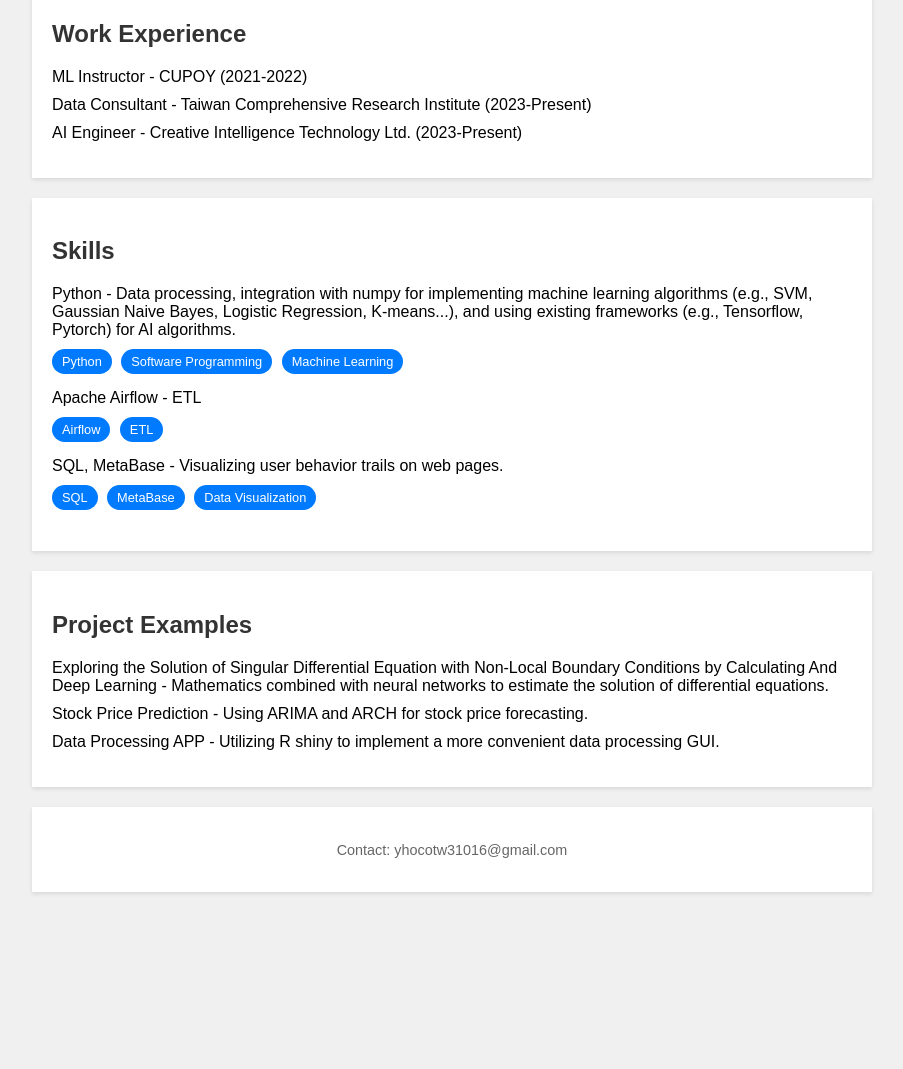
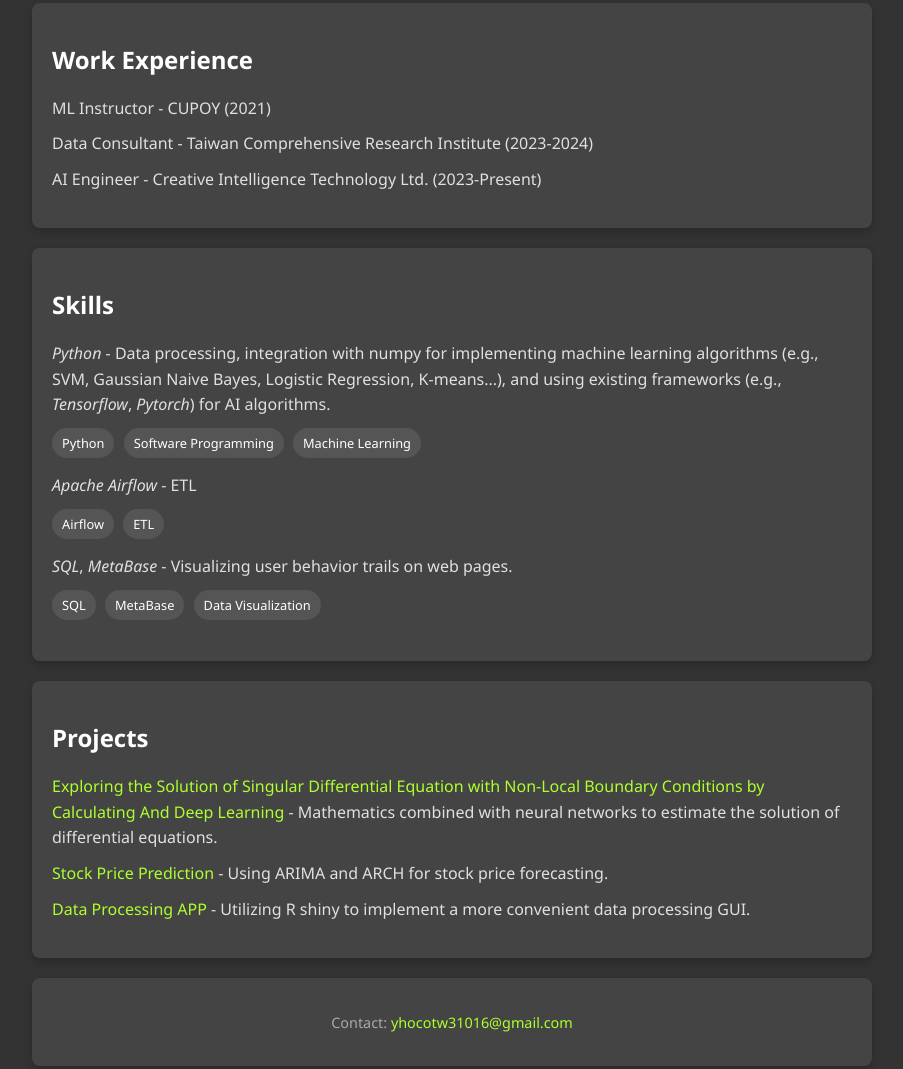
Before and after one commit to jieyao-MilestoneHub/Profile, a plain HTML site: page index.html in a window 1280 px wide. Shown: the part 394-1463 px from the top of the page, without its empty margins (188-1091 px from the left). Before the commit the page ends 1306 px from the top, so only its background shows below. Drawn offline with Linux system fonts and the light colour scheme.

Commit message:
Fix style
Fix style from casual to formal.
Because it's a half-formal profile.
Fix css and html.

```diff
--- a/css/style.css
+++ b/css/style.css
@@ -1,36 +1,38 @@
+body {
+    font-family: 'Segoe UI', Tahoma, Geneva, Verdana, sans-serif;
+    margin: 0;
+    padding: 0;
+    background-color: #333; /* 暗色背景 */
+    color: #e0e0e0; /* 淺色文字 */
+}
+
+header, section, footer {
+    margin: 20px auto;
+    width: 90%;
+    max-width: 800px;
+    background: #444; /* 深灰色背景 */
+    padding: 20px;
+    box-shadow: 0 4px 8px rgba(0,0,0,0.2);
+    border-radius: 8px;
+}
+
+header h1, section h2 {
+    color: #ffffff; /* 白色標題 */
+}
+
 .tags {
     margin-top: 10px;
 }
 
 .tag {
     display: inline-block;
-    background-color: #007bff;
+    background-color: #555; /* 深灰色標籤背景 */
     color: white;
     padding: 5px 10px;
     border-radius: 15px;
     font-size: 0.8em;
     margin-right: 5px;
     margin-bottom: 5px;
-}
-
-body {
-    font-family: Arial, sans-serif;
-    margin: 0;
-    padding: 0;
-    background-color: #f0f0f0;
-}
-
-header, section, footer {
-    margin: 20px auto;
-    width: 90%;
-    max-width: 800px;
-    background: white;
-    padding: 20px;
-    box-shadow: 0 2px 4px rgba(0,0,0,0.1);
-}
-
-header h1, section h2 {
-    color: #333;
 }
 
 ul {
@@ -40,10 +42,28 @@
 
 li {
     margin-bottom: 10px;
+    line-height: 1.6;
 }
 
 footer {
     text-align: center;
     font-size: 0.9em;
-    color: #666;
+    color: #aaa; /* 淡灰色文字 */
 }
+
+a {
+    color: #adff2f; /* 柔和的連結顏色 */
+    text-decoration: none;
+}
+
+a:hover {
+    text-decoration: underline;
+}
+
+em {
+    font-style: italic; /* 專業工具斜體 */
+}
+
+strong {
+    font-weight: bold; /* 重要開頭加粗 */
+}
--- a/index.html
+++ b/index.html
@@ -18,16 +18,16 @@
     <section id="experience">
         <h2>Work Experience</h2>
         <ul>
-            <li>ML Instructor - CUPOY (2021-2022)</li>
-            <li>Data Consultant - Taiwan Comprehensive Research Institute (2023-Present)</li>
+            <li>ML Instructor - CUPOY (2021)</li>
+            <li>Data Consultant - Taiwan Comprehensive Research Institute (2023-2024)</li>
             <li>AI Engineer - Creative Intelligence Technology Ltd. (2023-Present)</li>
         </ul>
     </section>
     <section id="skills">
-        <h2>Skills</h2>
+        <h2><strong>Skills</strong></h2>
         <ul>
             <li>
-                Python - Data processing, integration with numpy for implementing machine learning algorithms (e.g., SVM, Gaussian Naive Bayes, Logistic Regression, K-means...), and using existing frameworks (e.g., Tensorflow, Pytorch) for AI algorithms.
+                <em>Python</em> - Data processing, integration with numpy for implementing machine learning algorithms (e.g., SVM, Gaussian Naive Bayes, Logistic Regression, K-means...), and using existing frameworks (e.g., <em>Tensorflow</em>, <em>Pytorch</em>) for AI algorithms.
                 <div class="tags">
                     <span class="tag">Python</span>
                     <span class="tag">Software Programming</span>
@@ -35,14 +35,14 @@
                 </div>
             </li>
             <li>
-                Apache Airflow - ETL
+                <em>Apache Airflow</em> - ETL
                 <div class="tags">
                     <span class="tag">Airflow</span>
                     <span class="tag">ETL</span>
                 </div>
             </li>
             <li>
-                SQL, MetaBase - Visualizing user behavior trails on web pages.
+                <em>SQL</em>, <em>MetaBase</em> - Visualizing user behavior trails on web pages.
                 <div class="tags">
                     <span class="tag">SQL</span>
                     <span class="tag">MetaBase</span>
@@ -52,15 +52,15 @@
         </ul>
     </section>
     <section id="projects">
-        <h2>Project Examples</h2>
+        <h2>Projects</h2>
         <ul>
-            <li>Exploring the Solution of Singular Differential Equation with Non-Local Boundary Conditions by Calculating And Deep Learning - Mathematics combined with neural networks to estimate the solution of differential equations.</li>
-            <li>Stock Price Prediction - Using ARIMA and ARCH for stock price forecasting.</li>
-            <li>Data Processing APP - Utilizing R shiny to implement a more convenient data processing GUI.</li>
+            <li><a href="https://drive.google.com/file/d/1Rp76h-CWM7fnZdwsltBCreFy8J_HsjiP/view" target="_blank">Exploring the Solution of Singular Differential Equation with Non-Local Boundary Conditions by Calculating And Deep Learning</a> - Mathematics combined with neural networks to estimate the solution of differential equations.</li>
+            <li><a href="https://github.com/efef31016/SUBJECT/tree/main/Time%20Series" target="_blank">Stock Price Prediction</a> - Using ARIMA and ARCH for stock price forecasting.</li>
+            <li><a href="https://github.com/efef31016/SUBJECT/tree/main/Statistics%20Computation" target="_blank">Data Processing APP</a> - Utilizing R shiny to implement a more convenient data processing GUI.</li>
         </ul>
     </section>
     <footer>
-        <p>Contact: yhocotw31016@gmail.com</p>
+        <p>Contact: <a href="mailto:yhocotw31016@gmail.com">yhocotw31016@gmail.com</a></p>
     </footer>
     <script src="js/script.js"></script>
 </body>
```
